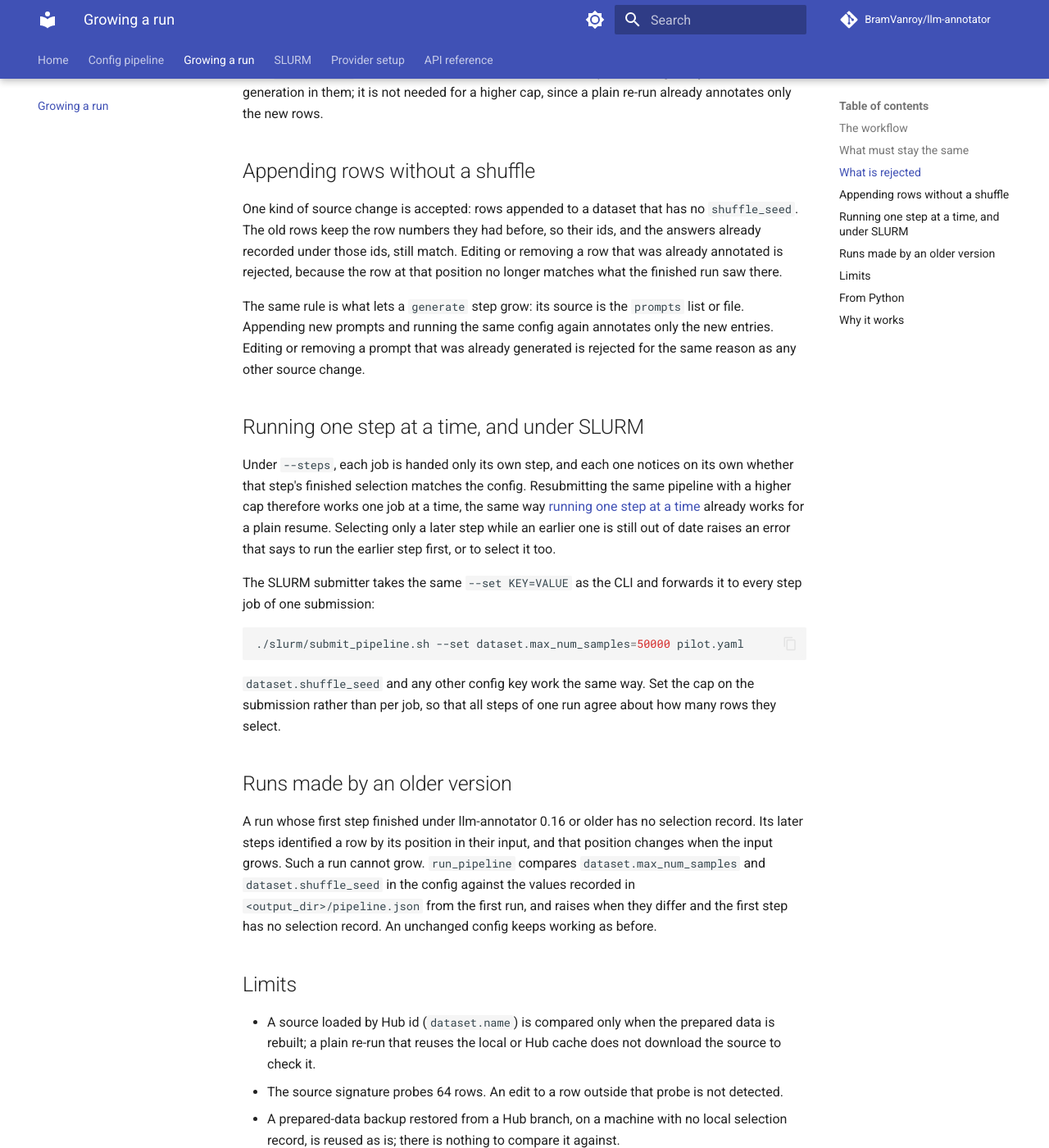
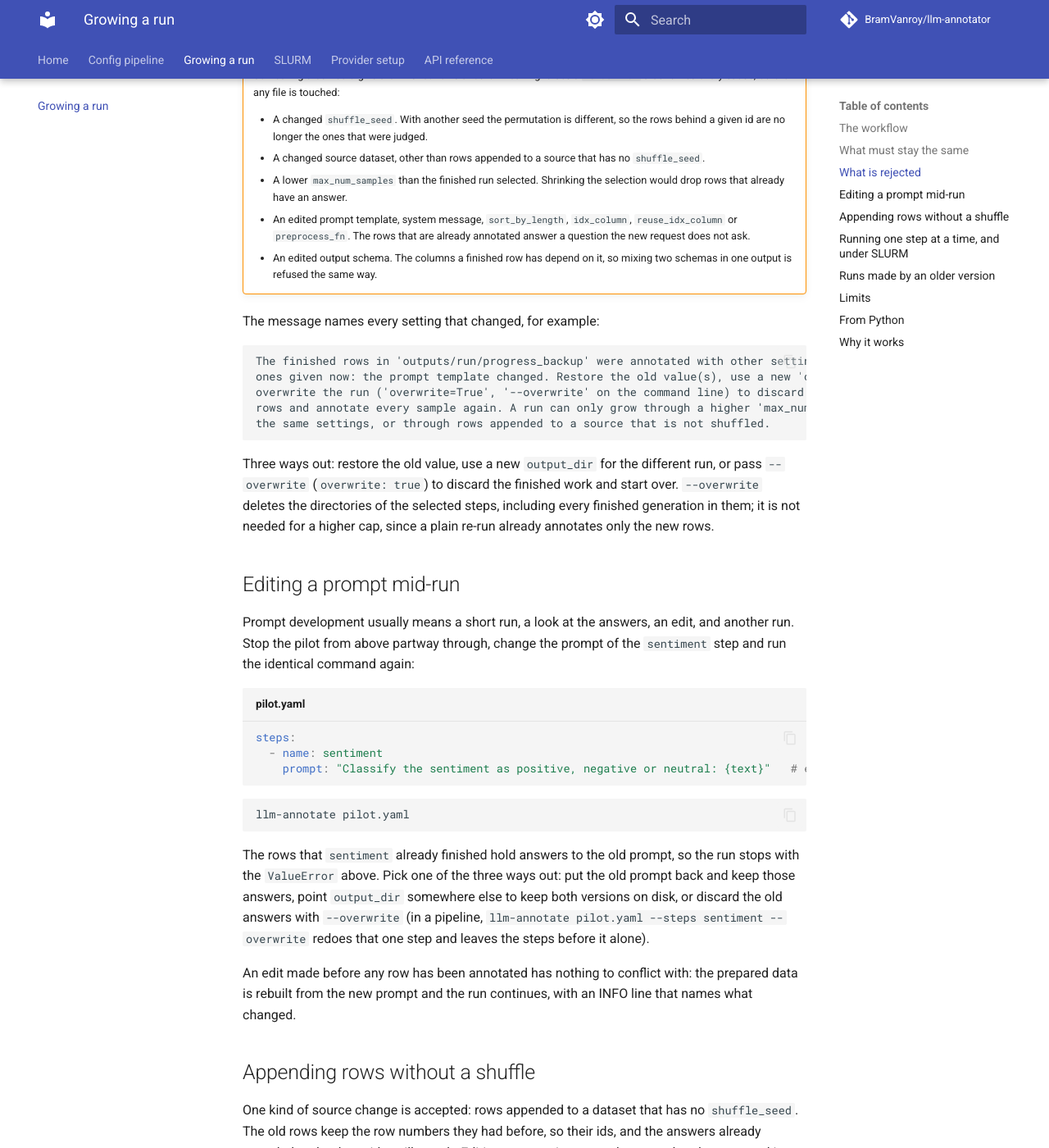
Before and after one commit to BramVanroy/llm-annotator, an MkDocs documentation site: the page built from docs/growing-a-run.md, in a window 1280 px wide and 1400 px high, scrolled down 1952 px. Shown: the whole window at 82% size. Built offline with MkDocs 1.6.1 and Material for MkDocs 9.7.7, drawn with Linux system fonts in a browser that asks for light colours; comment, search, counter and statistics services are not loaded; the version menu is left out; some of the changed text lies outside the part shown.

Commit message:
Document what a changed prompt does to a resumed run
Name every setting that has to match a finished run, the error that a
changed one raises, and the three ways out. Add a worked example of an edit
made during prompt development, for the library and for a pipeline step.
Drop the limits that no longer hold.

````diff
--- a/docs/growing-a-run.md
+++ b/docs/growing-a-run.md
@@ -59,10 +59,18 @@ go through `sentiment` and then through `confidence`.
 
 ## What must stay the same
 
-Two things must match the finished run:
+Every setting that decides what a row's prompt and answer mean must match the finished run, or
+the run is rejected (see below):
 
 - `shuffle_seed`, unset or set to the same value.
 - The source dataset, unless it only had rows appended to it (see below).
+- The prompt template.
+- The system message.
+- `sort_by_length`.
+- `idx_column`.
+- `reuse_idx_column`.
+- `preprocess_fn`.
+- The output schema.
 
 `max_num_samples` is the value that changes, and it can only go up.
 
@@ -71,19 +79,58 @@ Two things must match the finished run:
 !!! warning "Nothing is deleted before the check"
 
     Something that would give the finished rows another meaning raises a `ValueError` that names
-    the cause, before any file is touched:
+    every cause, before any file is touched:
 
     - A changed `shuffle_seed`. With another seed the permutation is different, so the rows behind
       a given id are no longer the ones that were judged.
     - A changed source dataset, other than rows appended to a source that has no `shuffle_seed`.
     - A lower `max_num_samples` than the finished run selected. Shrinking the selection would drop
       rows that already have an answer.
+    - An edited prompt template, system message, `sort_by_length`, `idx_column`,
+      `reuse_idx_column` or `preprocess_fn`. The rows that are already annotated answer a question
+      the new request does not ask.
+    - An edited output schema. The columns a finished row has depend on it, so mixing two schemas
+      in one output is refused the same way.
 
-The error message names three ways out: restore the old value, use a new `output_dir` for the
-different run, or pass `--overwrite` (`overwrite: true`) to discard the finished work and start
-over. `--overwrite` deletes the directories of the selected steps, including every finished
-generation in them; it is not needed for a higher cap, since a plain re-run already annotates only
-the new rows.
+The message names every setting that changed, for example:
+
+```text
+The finished rows in 'outputs/run/progress_backup' were annotated with other settings than the
+ones given now: the prompt template changed. Restore the old value(s), use a new 'output_dir', or
+overwrite the run ('overwrite=True', '--overwrite' on the command line) to discard the finished
+rows and annotate every sample again. A run can only grow through a higher 'max_num_samples' with
+the same settings, or through rows appended to a source that is not shuffled.
+```
+
+Three ways out: restore the old value, use a new `output_dir` for the different run, or pass
+`--overwrite` (`overwrite: true`) to discard the finished work and start over. `--overwrite`
+deletes the directories of the selected steps, including every finished generation in them; it is
+not needed for a higher cap, since a plain re-run already annotates only the new rows.
+
+## Editing a prompt mid-run
+
+Prompt development usually means a short run, a look at the answers, an edit, and another run. Stop
+the pilot from above partway through, change the prompt of the `sentiment` step and run the
+identical command again:
+
+```yaml title="pilot.yaml"
+steps:
+  - name: sentiment
+    prompt: "Classify the sentiment as positive, negative or neutral: {text}"   # edited
+```
+
+```bash
+llm-annotate pilot.yaml
+```
+
+The rows that `sentiment` already finished hold answers to the old prompt, so the run stops with the
+`ValueError` above. Pick one of the three ways out: put the old prompt back and keep those answers,
+point `output_dir` somewhere else to keep both versions on disk, or discard the old answers with
+`--overwrite` (in a pipeline, `llm-annotate pilot.yaml --steps sentiment --overwrite` redoes that
+one step and leaves the steps before it alone).
+
+An edit made before any row has been annotated has nothing to conflict with: the prepared data is
+rebuilt from the new prompt and the run continues, with an INFO line that names what changed.
 
 ## Appending rows without a shuffle
 
@@ -125,18 +172,30 @@ input grows. Such a run cannot grow. `run_pipeline` compares `dataset.max_num_sa
 from the first run, and raises when they differ and the first step has no selection record. An
 unchanged config keeps working as before.
 
+A run whose selection record exists but predates the settings above (`shuffle_seed`,
+`reuse_idx_column` and the source dataset only) is read into the settings it does hold, so the cap,
+the seed and the source of such a run are still compared exactly as described above. For every
+setting the record cannot answer for, a WARNING names it and says that an edit to it since the
+finished rows were annotated is not detected; the current run's value is recorded then, so a later
+edit to it is caught.
+
 ## Limits
 
 - A source loaded by Hub id (`dataset.name`) is compared only when the prepared data is rebuilt; a
   plain re-run that reuses the local or Hub cache does not download the source to check it.
 - The source signature probes 64 rows. An edit to a row outside that probe is not detected.
-- A prepared-data backup restored from a Hub branch, on a machine with no local selection record,
-  is reused as is; there is nothing to compare it against.
-- `sort_by_length`, `batch_size` and the client settings may change between runs freely.
+- Prepared data reused with no record at all, whether a local cache from a much older version or a
+  backup restored from the Hub branch with no local record on the current machine, is taken at
+  face value: a WARNING says it is reused as it is, and the current run's settings are recorded
+  then, so a later edit to them is caught. The record itself is local only; it is not stored on the
+  Hub.
+- `batch_size` and the client settings may change between runs freely; they do not affect what the
+  prepared data holds.
 - A cap given with `--max-num-samples` is compared exactly like one written in the config: the run
   is judged on the resolved value, which `<output_dir>/pipeline.json` records.
-- A changed prompt or a changed `output_schema` is not detected. Finished rows keep the answers
-  they already have.
+- `preprocess_fn` is compared by its qualified name plus a hash of its source. When the source
+  cannot be read (a `functools.partial`, a C callable, a function defined in a REPL), a warning
+  says so and an edit to it is not detected.
 
 ## From Python
 
@@ -172,12 +231,15 @@ instead of numbering its rows again by position.
 [`Annotator.prepare_data`][llm_annotator.annotator.Annotator.prepare_data] writes a
 [`SelectionRecord`][llm_annotator.annotator.SelectionRecord] next to the prepared data, at
 `<output_dir>/<task_prefix>selection.json` (inside a pipeline:
-`<NN>-<name>/annotate/<name>_selection.json`). It holds `max_num_samples`, `shuffle_seed`, a
-signature of the source dataset, the source row count and the number of rows the cap selected. A
+`<NN>-<name>/annotate/<name>_selection.json`). It holds `max_num_samples`, the source row count,
+the number of rows the cap selected, and `components`: one short string per setting listed under
+[What must stay the same](#what-must-stay-the-same), keyed by the setting's name (a hash for a
+long value such as the prompt template, the value itself for a short one such as `shuffle_seed`). A
 later run compares its request against that record through
-[`SelectionRecord.is_stale`][llm_annotator.annotator.SelectionRecord.is_stale]: a higher cap with
-the same seed and source rebuilds the prepared data and resumes the step, and rows already in the
-step's progress files are not sent to the model again.
+[`SelectionRecord.changed_components`][llm_annotator.annotator.SelectionRecord.changed_components],
+which names the settings that differ: a higher cap with the same seed and source rebuilds the
+prepared data and resumes the step, and rows already in the step's progress files are not sent to
+the model again.
 
 The source signature comes from
 [`dataset_signature`][llm_annotator.utils.dataset_signature]: a SHA256 hash of the row count, the
````
Also changed, not shown: README.md (+3 -0 lines), docs/index.md (+6 -0 lines), docs/pipeline.md (+23 -0 lines).
